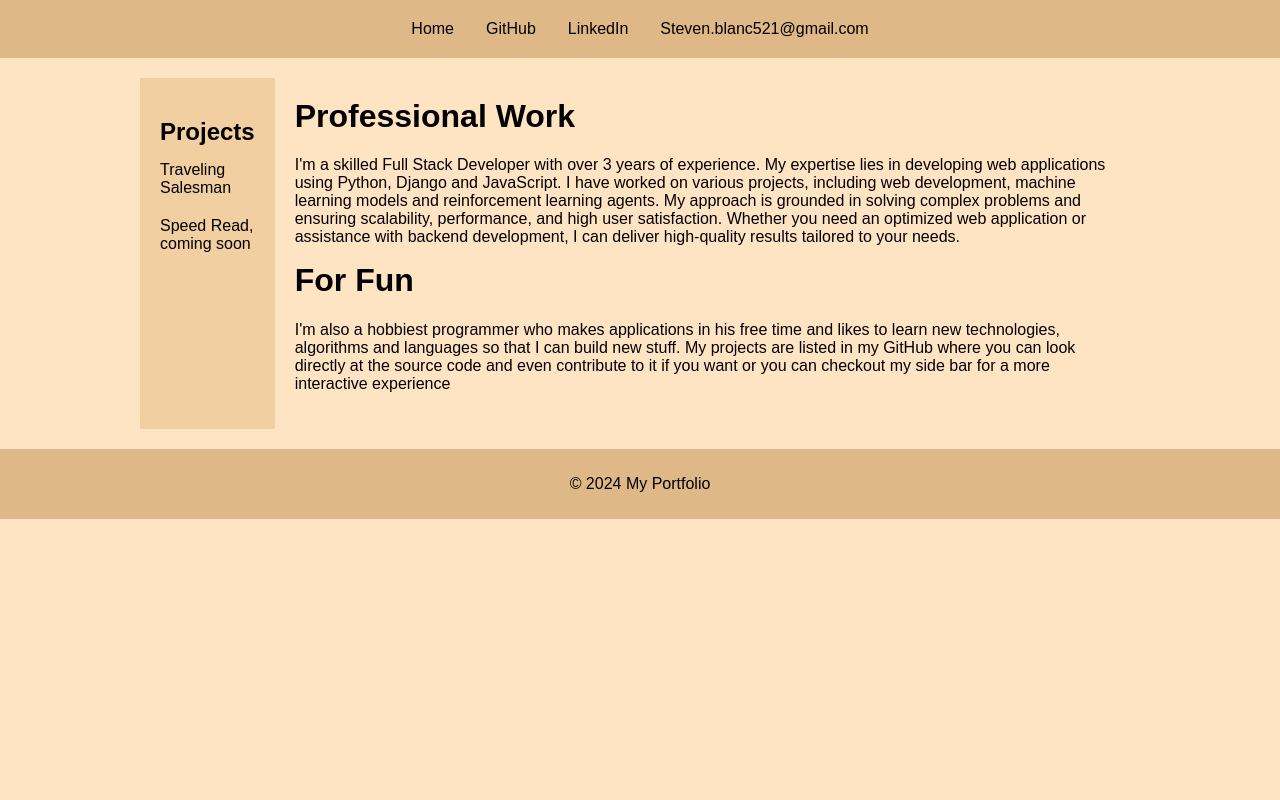
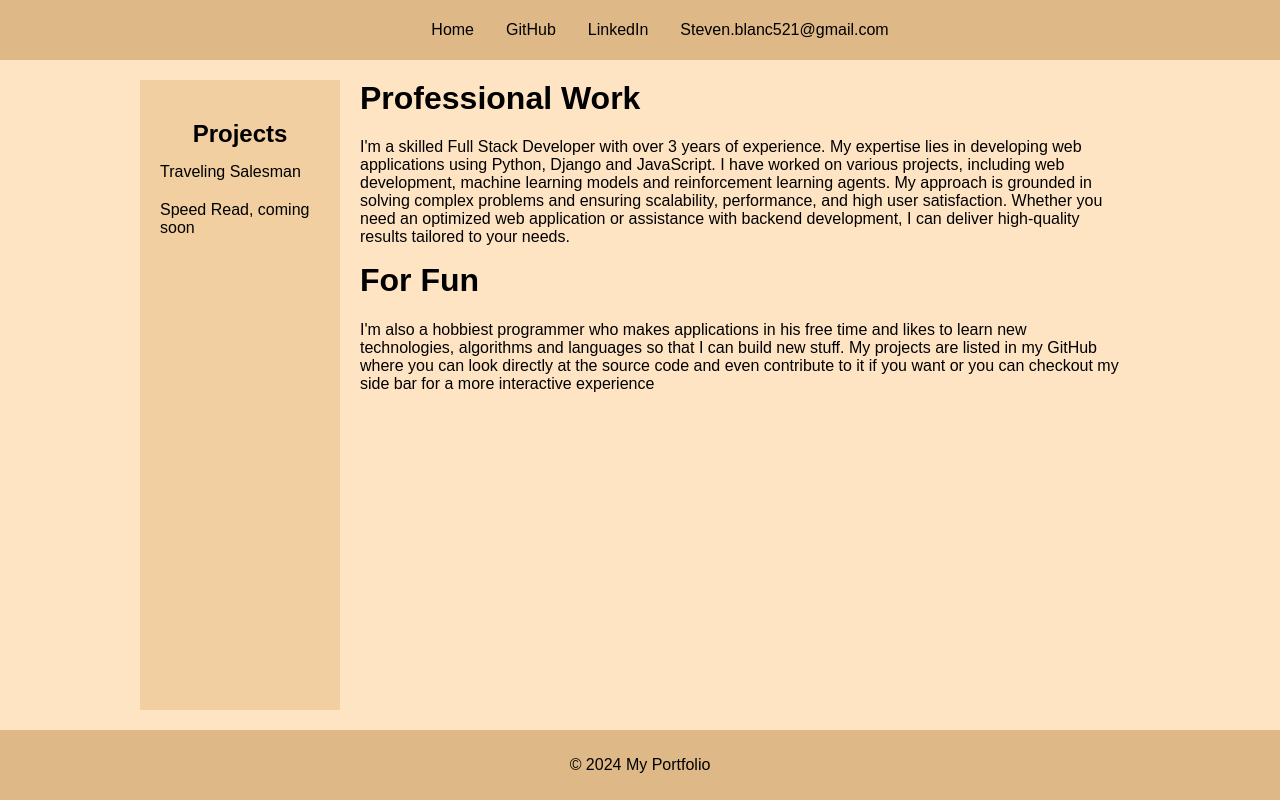
Before and after one commit to 19sblanco/website, a Django app: page / in a window 1280 px wide. Run offline with Django 5.2, Linux system fonts and the light colour scheme.

Commit message:
updated style.css file
fixed layout
got rid of junk in file

```diff
--- a/website/portfolio/static/css/style.css
+++ b/website/portfolio/static/css/style.css
@@ -1,24 +1,29 @@
 :root {
-    --nav-bar-height: 20px;
-    --side-bar-width: 400px;
-    --content-max-width: 1000px; /* Adjust this value as needed */
+    --nav-bar-height: 60px;
+    --side-bar-width: 160px;
+    --content-max-width: 1000px;
 }
 
 body {
-    margin: 0;
-    padding: 0;
     font-family: Arial, sans-serif;
     background-color: bisque;
+    min-height: 100vh; /* Ensure minimum height of 100% of viewport */
 }
 
 /* Navigation Bar */
+.navbar {
+    height: var(--nav-bar-height);
+    min-height: var(--nav-bar-height);
+}
+
 .navbar ul {
     list-style-type: none;
-    padding: var(--nav-bar-height);
     margin: 0;
     display: flex;
     justify-content: center;
+    align-items: center;
     background-color: burlywood;
+    height: 100%;
 }
 
 .navbar li {
@@ -43,16 +48,10 @@ body {
     display: flex;
 }
 
-/* Inner Content Container */
-.content-inner {
-    display: flex;
-    max-width: var(--content-max-width);
-    width: 100%;
-}
-
 /* Side Bar */
 .sidebar {
     width: var(--side-bar-width);
+    min-width: var(--side-bar-width);
     background-color: rgb(241, 207, 161);
     padding: 20px;
 }
@@ -66,7 +65,6 @@ body {
     list-style-type: none;
     margin: 0;
     padding: 0;
-    text-align: left;
 }
 
 .sidebar li {
@@ -76,13 +74,17 @@ body {
 .sidebar a {
     text-decoration: none;
     color: black;
+    transition: color 0.3s ease;
+}
+
+.sidebar a:hover {
+    color: #cbd5e0;
 }
 
 /* main-content Section */
 .main-content {
-    flex-grow: 1;
-    padding: 20px;
-    border-radius: 5px
+    padding-left: 20px;
+    padding-right: 20px;
 }
 
 .main-content h1 {
@@ -104,6 +106,22 @@ footer {
     background-color: burlywood;
 }
 
+/* Ensure the content area takes up all available vertical space */
+html, body {
+    height: 100%;
+    margin: 0;
+    padding: 0;
+}
+
+body {
+    display: flex;
+    flex-direction: column;
+}
+
+.content {
+    flex: 1 0 auto;
+}
+
 /* tsp */
 #tspCanvas {
     background-color: white;
```
